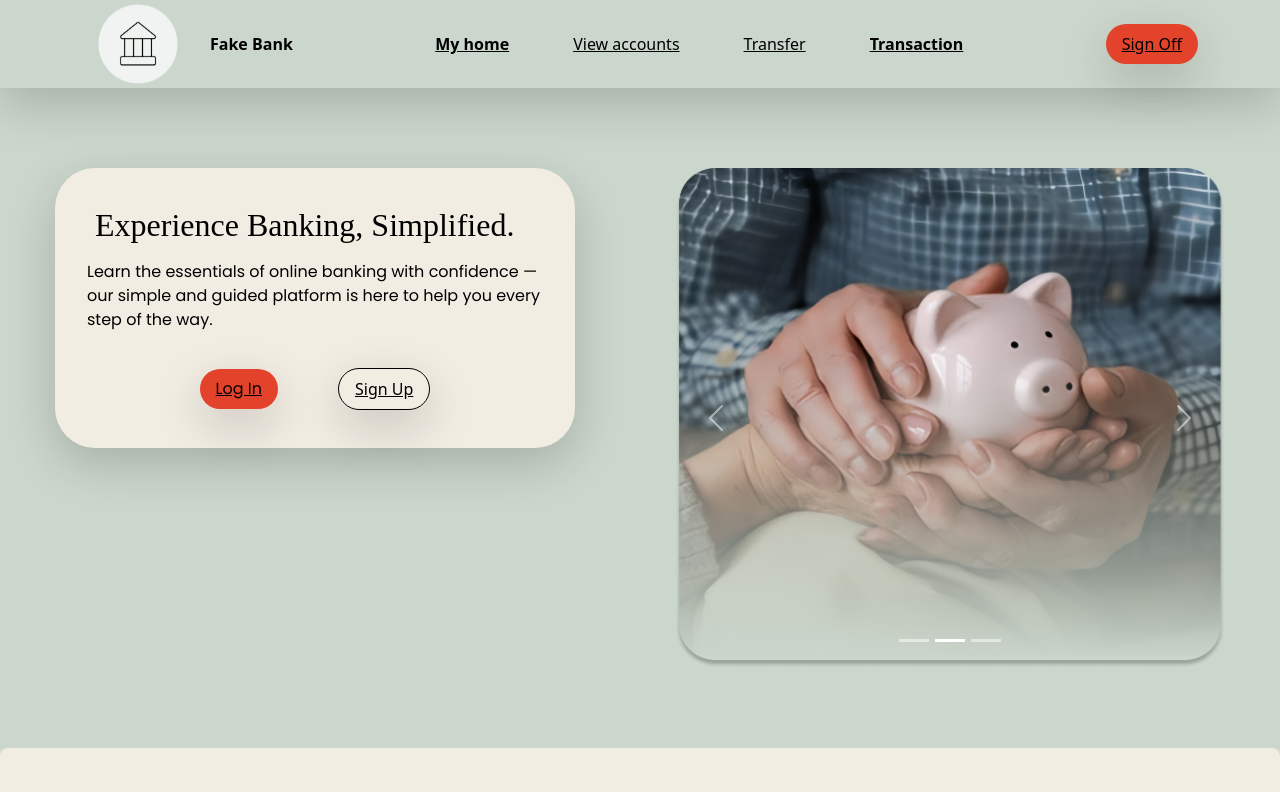
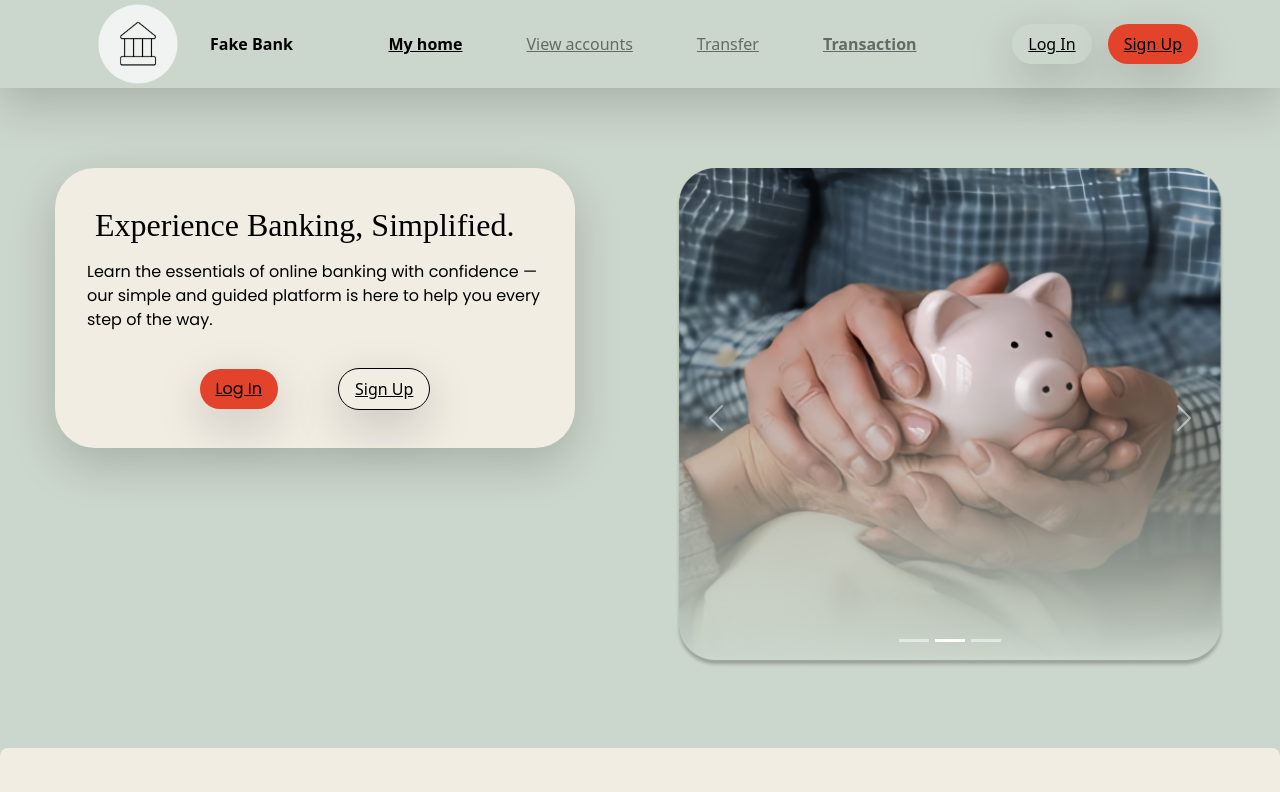
Before and after one commit to ponkpook/Fake-Bank-Front, a React (Create React App) app: page / in a window 1280 px wide. Shown: the top 792 px of the page. Built offline with nearby package versions, Linux system fonts and the light colour scheme; a web font is replaced by a local one.

Commit message:
Update navbar.tsx

```diff
--- a/src/components/navbar.tsx
+++ b/src/components/navbar.tsx
@@ -6,7 +6,7 @@ import SignOffButton from "./SignOffButton";
 
 export function Navbar() {
   const [isMenuOpen, setIsMenuOpen] = useState(false);
-  const [isLoggedIn, setIsLoggedIn] = useState(true); // set as true for testing
+  const [isLoggedIn, setIsLoggedIn] = useState(false); // set as true for testing
 
   const toggleMenu = () => setIsMenuOpen(!isMenuOpen);
 
```
